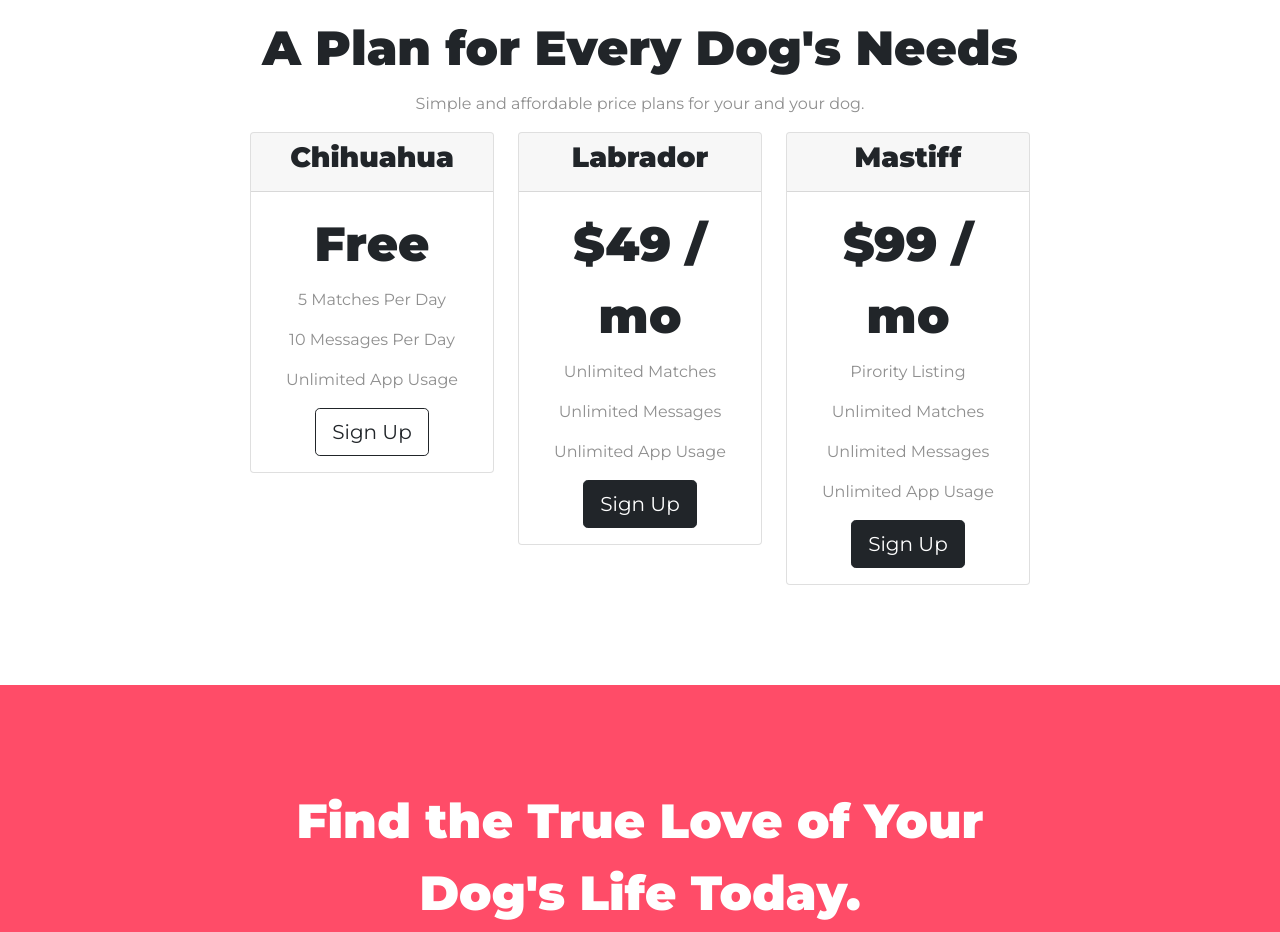
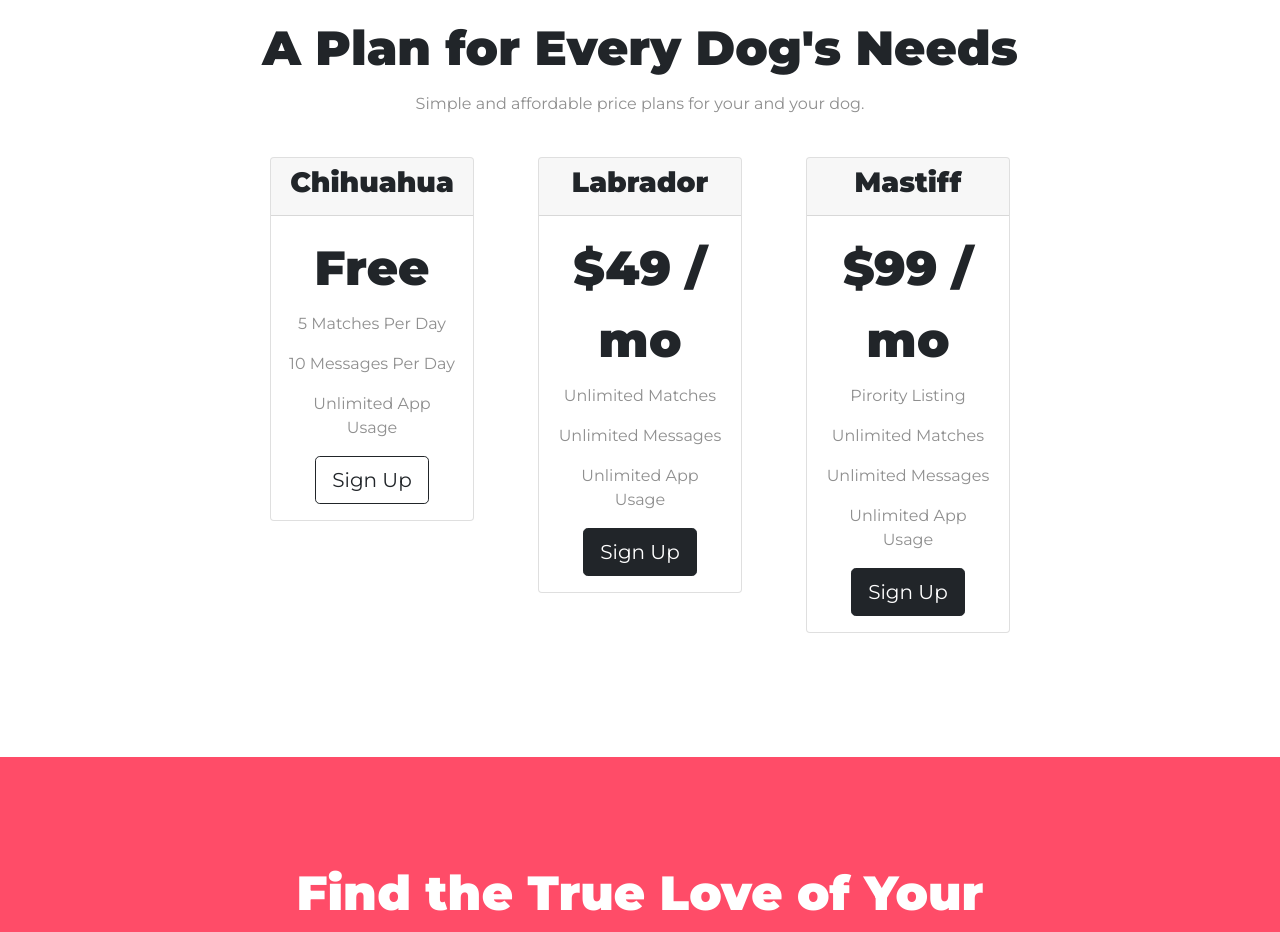
Before and after one commit to chetridarshan/TinDig, a plain HTML site: page index.html in a window 1280 px wide. Shown: the part 1960-2892 px from the top of the page. Drawn offline with nearby package versions, Linux system fonts and the light colour scheme.

Commit message:
Update styles.css

```diff
--- a/css/styles.css
+++ b/css/styles.css
@@ -137,7 +137,7 @@ p{
     text-align: center;
   }
 
-  .pricing-col{
+  .pricing-column{
     padding:3% 4%
   }
 
```
